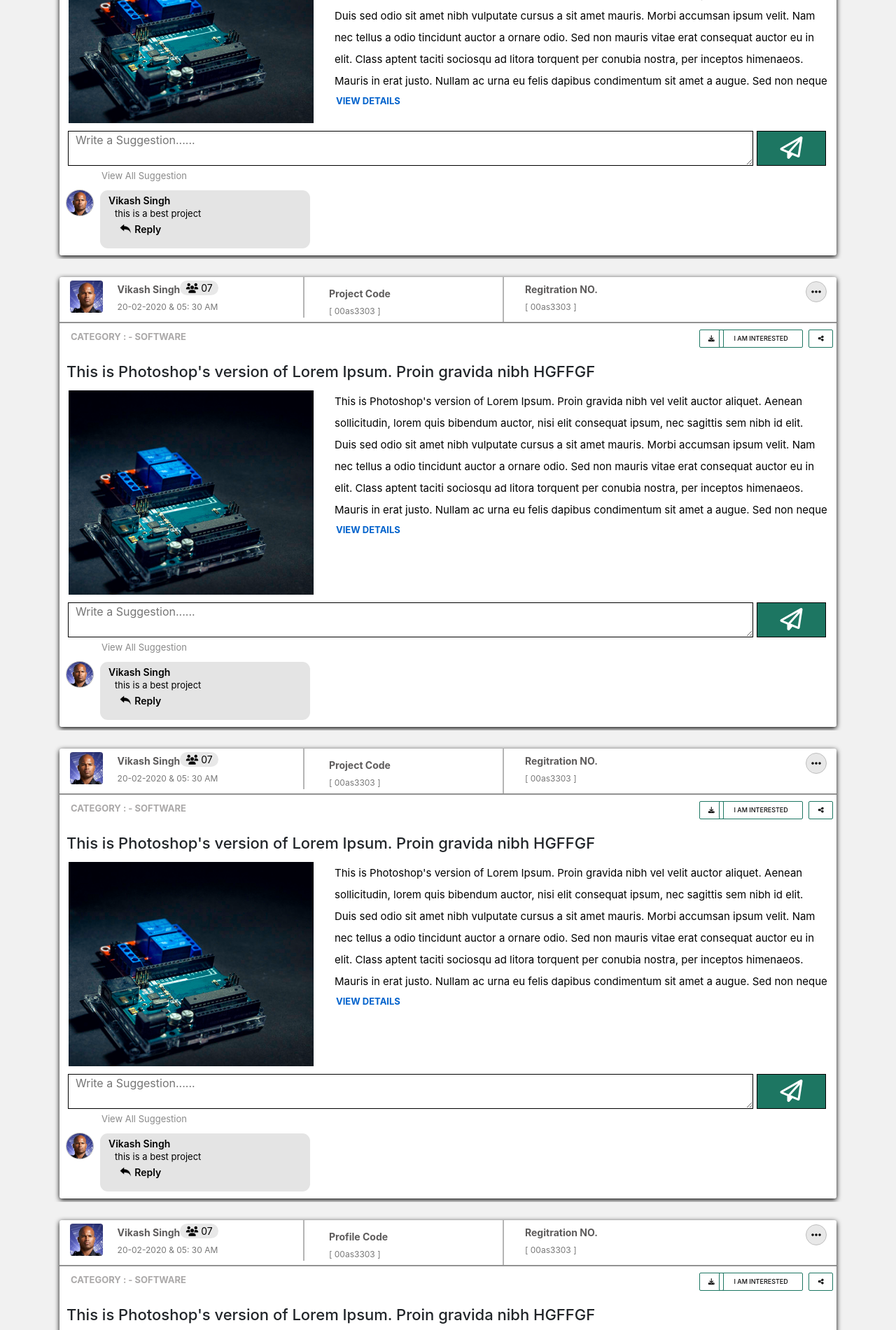
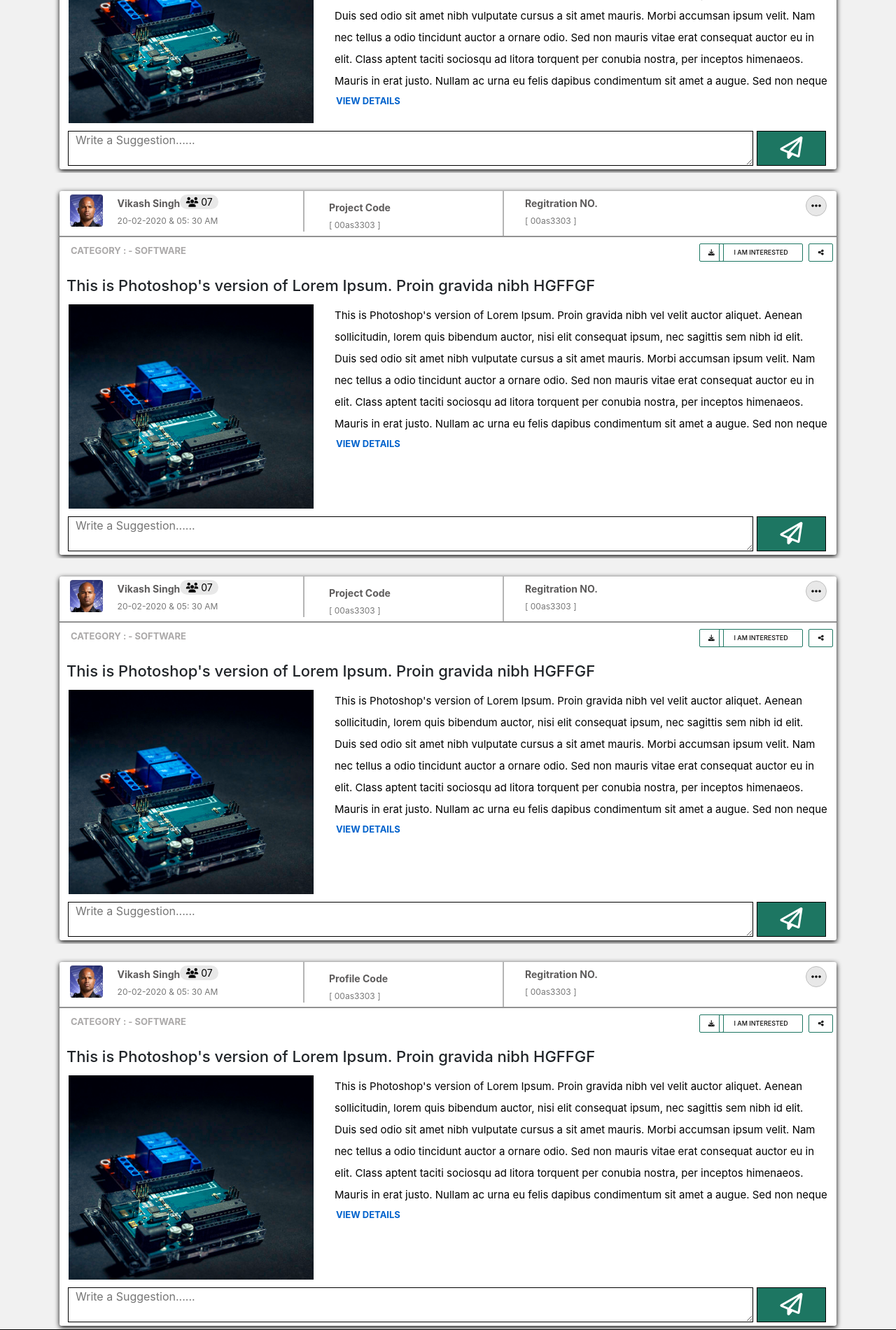
Before and after one commit to Ronakjain515/Innocrats, a Django app: page / in a window 1280 px wide. Shown: the part 703-2604 px from the top of the page at 70% size. Run offline with Django 3.2, Linux system fonts and the light colour scheme; some libraries are stand-ins or nearby versions.

Commit message:
Changed Front Page

```diff
--- a/Templates/index.html
+++ b/Templates/index.html
@@ -50,8 +50,8 @@
                                 <div class="login">
                                     <ul>
                                         <li><a href="notification.html"><img src="{% static 'images/alert.png' %}"></a></li>
-                                        <li><a href="{% url 'Login' %}">Login</a></li>
-                                        <li><a href="{% url 'Register' %}">Registred</a></li>
+                                        <li><a href="login.html">Login</a></li>
+                                        <li><a href="regist.html">Registred</a></li>
                                     </ul>
                                 </div>
                             </div>
@@ -196,7 +196,7 @@
                 <div class="col-sm-4">
                     <div class="parsonal">
                         <div class="photo">
-                            <img src="images/person.png">
+                            <img src="{% static 'images/person.png' %}">
                         </div>
                         <div class="detaila1">
                             <ul>
@@ -232,51 +232,51 @@
                                   <div class="modal-body">
                                    <div class="groupmember">
                                     <div class="relg">
-                                        <img src="images/contacts.png">
-                                    </div>
-                                    <div class="groupmemberinfo">
-                                        <ul>
-                                            <li><a href="#">Vikash SINGH</a></li>
-                                            <li><a href="#">ID NO. 3o0o053</a></li>
-                                        </ul>
-                                    </div>
-                                   </div>
-                                   <div class="groupmember">
-                                    <div class="relg">
-                                        <img src="images/contacts.png">
-                                    </div>
-                                    <div class="groupmemberinfo">
-                                        <ul>
-                                            <li><a href="#">Vikash SINGH</a></li>
-                                            <li><a href="#">ID NO. 3o0o053</a></li>
-                                        </ul>
-                                    </div>
-                                   </div>
-                                   <div class="groupmember">
-                                    <div class="relg">
-                                        <img src="images/contacts.png">
-                                    </div>
-                                    <div class="groupmemberinfo">
-                                        <ul>
-                                            <li><a href="#">Vikash SINGH</a></li>
-                                            <li><a href="#">ID NO. 3o0o053</a></li>
-                                        </ul>
-                                    </div>
-                                   </div>
-                                   <div class="groupmember">
-                                    <div class="relg">
-                                        <img src="images/contacts.png">
-                                    </div>
-                                    <div class="groupmemberinfo">
-                                        <ul>
-                                            <li><a href="#">Vikash SINGH</a></li>
-                                            <li><a href="#">ID NO. 3o0o053</a></li>
-                                        </ul>
-                                    </div>
-                                   </div>
-                                   <div class="groupmember">
-                                    <div class="relg">
-                                        <img src="images/contacts.png">
+                                        <img src="{% static 'images/contacts.png' %}">
+                                    </div>
+                                    <div class="groupmemberinfo">
+                                        <ul>
+                                            <li><a href="#">Vikash SINGH</a></li>
+                                            <li><a href="#">ID NO. 3o0o053</a></li>
+                                        </ul>
+                                    </div>
+                                   </div>
+                                   <div class="groupmember">
+                                    <div class="relg">
+                                        <img src="{% static 'images/contacts.png' %}">
+                                    </div>
+                                    <div class="groupmemberinfo">
+                                        <ul>
+                                            <li><a href="#">Vikash SINGH</a></li>
+                                            <li><a href="#">ID NO. 3o0o053</a></li>
+                                        </ul>
+                                    </div>
+                                   </div>
+                                   <div class="groupmember">
+                                    <div class="relg">
+                                        <img src="{% static 'images/contacts.png' %}">
+                                    </div>
+                                    <div class="groupmemberinfo">
+                                        <ul>
+                                            <li><a href="#">Vikash SINGH</a></li>
+                                            <li><a href="#">ID NO. 3o0o053</a></li>
+                                        </ul>
+                                    </div>
+                                   </div>
+                                   <div class="groupmember">
+                                    <div class="relg">
+                                        <img src="{% static 'images/contacts.png' %}">
+                                    </div>
+                                    <div class="groupmemberinfo">
+                                        <ul>
+                                            <li><a href="#">Vikash SINGH</a></li>
+                                            <li><a href="#">ID NO. 3o0o053</a></li>
+                                        </ul>
+                                    </div>
+                                   </div>
+                                   <div class="groupmember">
+                                    <div class="relg">
+                                        <img src="{% static 'images/contacts.png' %}">
                                     </div>
                                     <div class="groupmemberinfo">
                                         <ul>
@@ -348,12 +348,7 @@
                     </button>
                     <div class="dropup-content">
 
-                    <a href="#">SHARE
-
-                        <span class="ico"><i class="fa fa-share-alt-square" aria-hidden="true"></i></span>
-
-
-                    </a>
+
                       <a href="#">IP LINK / INFO
 
 
@@ -420,7 +415,7 @@
 <div class="row">
     <div class="col-sm-4">
         <div class="projectpic">
-            <a href="#"><img src="images/projectpic.png"></a>
+            <a href="#"><img src="{% static 'images/projectpic.png' %}"></a>
         </div>
     </div>
     <div class="col-sm-8">
@@ -477,11 +472,11 @@
     </div>
     </div>
 
-        <div class="leee1">
+        <!-- <div class="leee1">
             <a href="#">View All Suggestion</a>
-            </div>
-
-    <div class="comment">
+            </div> -->
+
+    <!-- <div class="comment">
         <div class="commentpic">
             <img src="images/person.png">
         </div>
@@ -503,7 +498,7 @@
                 </div>
             </div>
         </div>
-    </div>
+    </div> -->
 
 </div>
 </div>
@@ -518,7 +513,7 @@
                 <div class="col-sm-4">
                     <div class="parsonal">
                         <div class="photo">
-                            <img src="images/person.png">
+                            <img src="{% static 'images/person.png' %}">
                         </div>
                         <div class="detaila1">
                             <ul>
@@ -553,51 +548,51 @@
                                   <div class="modal-body">
                                    <div class="groupmember">
                                     <div class="relg">
-                                        <img src="images/contacts.png">
-                                    </div>
-                                    <div class="groupmemberinfo">
-                                        <ul>
-                                            <li><a href="#">Vikash SINGH</a></li>
-                                            <li><a href="#">ID NO. 3o0o053</a></li>
-                                        </ul>
-                                    </div>
-                                   </div>
-                                   <div class="groupmember">
-                                    <div class="relg">
-                                        <img src="images/contacts.png">
-                                    </div>
-                                    <div class="groupmemberinfo">
-                                        <ul>
-                                            <li><a href="#">Vikash SINGH</a></li>
-                                            <li><a href="#">ID NO. 3o0o053</a></li>
-                                        </ul>
-                                    </div>
-                                   </div>
-                                   <div class="groupmember">
-                                    <div class="relg">
-                                        <img src="images/contacts.png">
-                                    </div>
-                                    <div class="groupmemberinfo">
-                                        <ul>
-                                            <li><a href="#">Vikash SINGH</a></li>
-                                            <li><a href="#">ID NO. 3o0o053</a></li>
-                                        </ul>
-                                    </div>
-                                   </div>
-                                   <div class="groupmember">
-                                    <div class="relg">
-                                        <img src="images/contacts.png">
-                                    </div>
-                                    <div class="groupmemberinfo">
-                                        <ul>
-                                            <li><a href="#">Vikash SINGH</a></li>
-                                            <li><a href="#">ID NO. 3o0o053</a></li>
-                                        </ul>
-                                    </div>
-                                   </div>
-                                   <div class="groupmember">
-                                    <div class="relg">
-                                        <img src="images/contacts.png">
+                                        <img src="{% static 'images/contacts.png' %}">
+                                    </div>
+                                    <div class="groupmemberinfo">
+                                        <ul>
+                                            <li><a href="#">Vikash SINGH</a></li>
+                                            <li><a href="#">ID NO. 3o0o053</a></li>
+                                        </ul>
+                                    </div>
+                                   </div>
+                                   <div class="groupmember">
+                                    <div class="relg">
+                                        <img src="{% static 'images/contacts.png' %}">
+                                    </div>
+                                    <div class="groupmemberinfo">
+                                        <ul>
+                                            <li><a href="#">Vikash SINGH</a></li>
+                                            <li><a href="#">ID NO. 3o0o053</a></li>
+                                        </ul>
+                                    </div>
+                                   </div>
+                                   <div class="groupmember">
+                                    <div class="relg">
+                                        <img src="{% static 'images/contacts.png' %}">
+                                    </div>
+                                    <div class="groupmemberinfo">
+                                        <ul>
+                                            <li><a href="#">Vikash SINGH</a></li>
+                                            <li><a href="#">ID NO. 3o0o053</a></li>
+                                        </ul>
+                                    </div>
+                                   </div>
+                                   <div class="groupmember">
+                                    <div class="relg">
+                                        <img src="{% static 'images/contacts.png' %}">
+                                    </div>
+                                    <div class="groupmemberinfo">
+                                        <ul>
+                                            <li><a href="#">Vikash SINGH</a></li>
+                                            <li><a href="#">ID NO. 3o0o053</a></li>
+                                        </ul>
+                                    </div>
+                                   </div>
+                                   <div class="groupmember">
+                                    <div class="relg">
+                                        <img src="{% static 'images/contacts.png' %}">
                                     </div>
                                     <div class="groupmemberinfo">
                                         <ul>
@@ -746,7 +741,7 @@
 <div class="row">
     <div class="col-sm-4">
         <div class="projectpic">
-            <a href="#"><img src="images/projectpic.png"></a>
+            <a href="#"><img src="{% static 'images/projectpic.png' %}"></a>
         </div>
     </div>
     <div class="col-sm-8">
@@ -799,11 +794,11 @@
         <button class="te"><i class="far fa-paper-plane"></i></button>
     </div>
     </div>
-    <div class="leee1">
+    <!-- <div class="leee1">
         <a href="#">View All Suggestion</a>
-        </div>
-
-<div class="comment">
+        </div> -->
+
+<!-- <div class="comment">
     <div class="commentpic">
         <img src="images/person.png">
     </div>
@@ -825,7 +820,7 @@
             </div>
         </div>
     </div>
-</div>
+</div> -->
 </div>
 </div>
 
@@ -838,7 +833,7 @@
                 <div class="col-sm-4">
                     <div class="parsonal">
                         <div class="photo">
-                            <img src="images/person.png">
+                            <img src="{% static 'images/person.png' %}">
                         </div>
                         <div class="detaila1">
                             <ul>
@@ -872,51 +867,51 @@
                                   <div class="modal-body">
                                    <div class="groupmember">
                                     <div class="relg">
-                                        <img src="images/contacts.png">
-                                    </div>
-                                    <div class="groupmemberinfo">
-                                        <ul>
-                                            <li><a href="#">Vikash SINGH</a></li>
-                                            <li><a href="#">ID NO. 3o0o053</a></li>
-                                        </ul>
-                                    </div>
-                                   </div>
-                                   <div class="groupmember">
-                                    <div class="relg">
-                                        <img src="images/contacts.png">
-                                    </div>
-                                    <div class="groupmemberinfo">
-                                        <ul>
-                                            <li><a href="#">Vikash SINGH</a></li>
-                                            <li><a href="#">ID NO. 3o0o053</a></li>
-                                        </ul>
-                                    </div>
-                                   </div>
-                                   <div class="groupmember">
-                                    <div class="relg">
-                                        <img src="images/contacts.png">
-                                    </div>
-                                    <div class="groupmemberinfo">
-                                        <ul>
-                                            <li><a href="#">Vikash SINGH</a></li>
-                                            <li><a href="#">ID NO. 3o0o053</a></li>
-                                        </ul>
-                                    </div>
-                                   </div>
-                                   <div class="groupmember">
-                                    <div class="relg">
-                                        <img src="images/contacts.png">
-                                    </div>
-                                    <div class="groupmemberinfo">
-                                        <ul>
-                                            <li><a href="#">Vikash SINGH</a></li>
-                                            <li><a href="#">ID NO. 3o0o053</a></li>
-                                        </ul>
-                                    </div>
-                                   </div>
-                                   <div class="groupmember">
-                                    <div class="relg">
-                                        <img src="images/contacts.png">
+                                        <img src="{% static 'images/contacts.png' %}">
+                                    </div>
+                                    <div class="groupmemberinfo">
+                                        <ul>
+                                            <li><a href="#">Vikash SINGH</a></li>
+                                            <li><a href="#">ID NO. 3o0o053</a></li>
+                                        </ul>
+                                    </div>
+                                   </div>
+                                   <div class="groupmember">
+                                    <div class="relg">
+                                        <img src="{% static 'images/contacts.png' %}">
+                                    </div>
+                                    <div class="groupmemberinfo">
+                                        <ul>
+                                            <li><a href="#">Vikash SINGH</a></li>
+                                            <li><a href="#">ID NO. 3o0o053</a></li>
+                                        </ul>
+                                    </div>
+                                   </div>
+                                   <div class="groupmember">
+                                    <div class="relg">
+                                        <img src="{% static 'images/contacts.png' %}">
+                                    </div>
+                                    <div class="groupmemberinfo">
+                                        <ul>
+                                            <li><a href="#">Vikash SINGH</a></li>
+                                            <li><a href="#">ID NO. 3o0o053</a></li>
+                                        </ul>
+                                    </div>
+                                   </div>
+                                   <div class="groupmember">
+                                    <div class="relg">
+                                        <img src="{% static 'images/contacts.png' %}">
+                                    </div>
+                                    <div class="groupmemberinfo">
+                                        <ul>
+                                            <li><a href="#">Vikash SINGH</a></li>
+                                            <li><a href="#">ID NO. 3o0o053</a></li>
+                                        </ul>
+                                    </div>
+                                   </div>
+                                   <div class="groupmember">
+                                    <div class="relg">
+                                        <img src="{% static 'images/contacts.png' %}">
                                     </div>
                                     <div class="groupmemberinfo">
                                         <ul>
@@ -1119,11 +1114,11 @@
     <button class="te"><i class="far fa-paper-plane"></i></button>
 </div>
 </div>
-<div class="leee1">
+<!-- <div class="leee1">
     <a href="#">View All Suggestion</a>
-    </div>
-
-<div class="comment">
+    </div> -->
+
+<!-- <div class="comment">
 <div class="commentpic">
     <img src="images/person.png">
 </div>
@@ -1146,7 +1141,7 @@
         </div>
     </div>
 </div>
-</div>
+</div> -->
 </div>
 </div>
 
@@ -1441,11 +1436,11 @@
     </div>
     </div>
 
-    <div class="leee1">
+    <!-- <div class="leee1">
         <a href="#">View All Suggestion</a>
-        </div>
-
-<div class="comment">
+        </div> -->
+
+<!-- <div class="comment">
     <div class="commentpic">
         <img src="images/person.png">
     </div>
@@ -1467,7 +1462,7 @@
             </div>
         </div>
     </div>
-</div>
+</div> -->
 </div>
 </div>
 
@@ -1505,7 +1500,7 @@
                     </ul>
                 </div>
             </div>
-            <div class="col-sm-4">
+            <div class="col-sm-3">
                 <div class="about">
                     <h3>OUR POLICYs</h3>
                     <ul>
@@ -1519,7 +1514,7 @@
                     </ul>
                 </div>
             </div>
-            <div class="col-sm-4">
+            <div class="col-sm-5">
                 <div class="about">
                     <h3>FEEDBACK</h3>
                      <div class="f">
```
Lines whose indentation alone changed are shown as unchanged.
